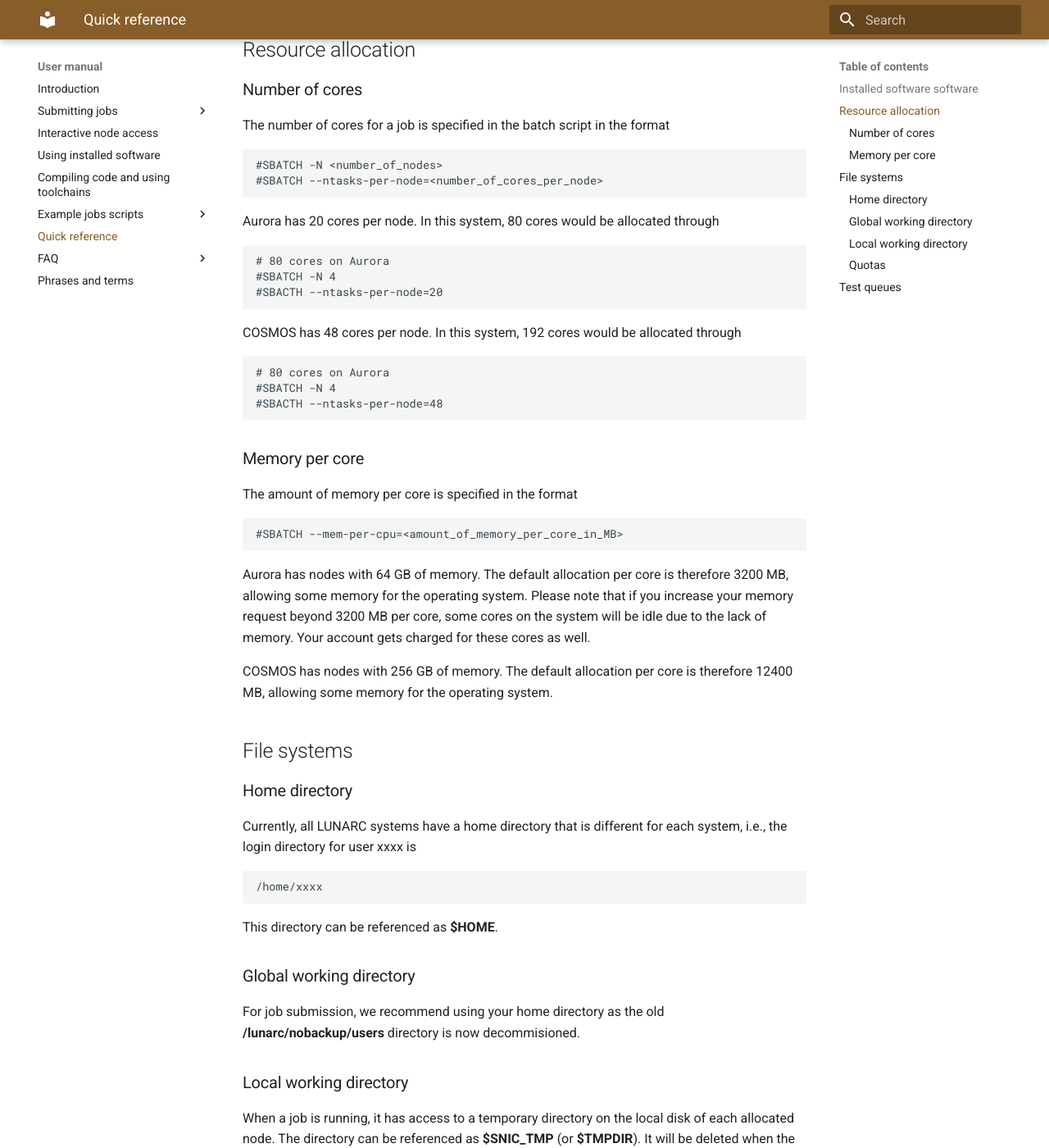
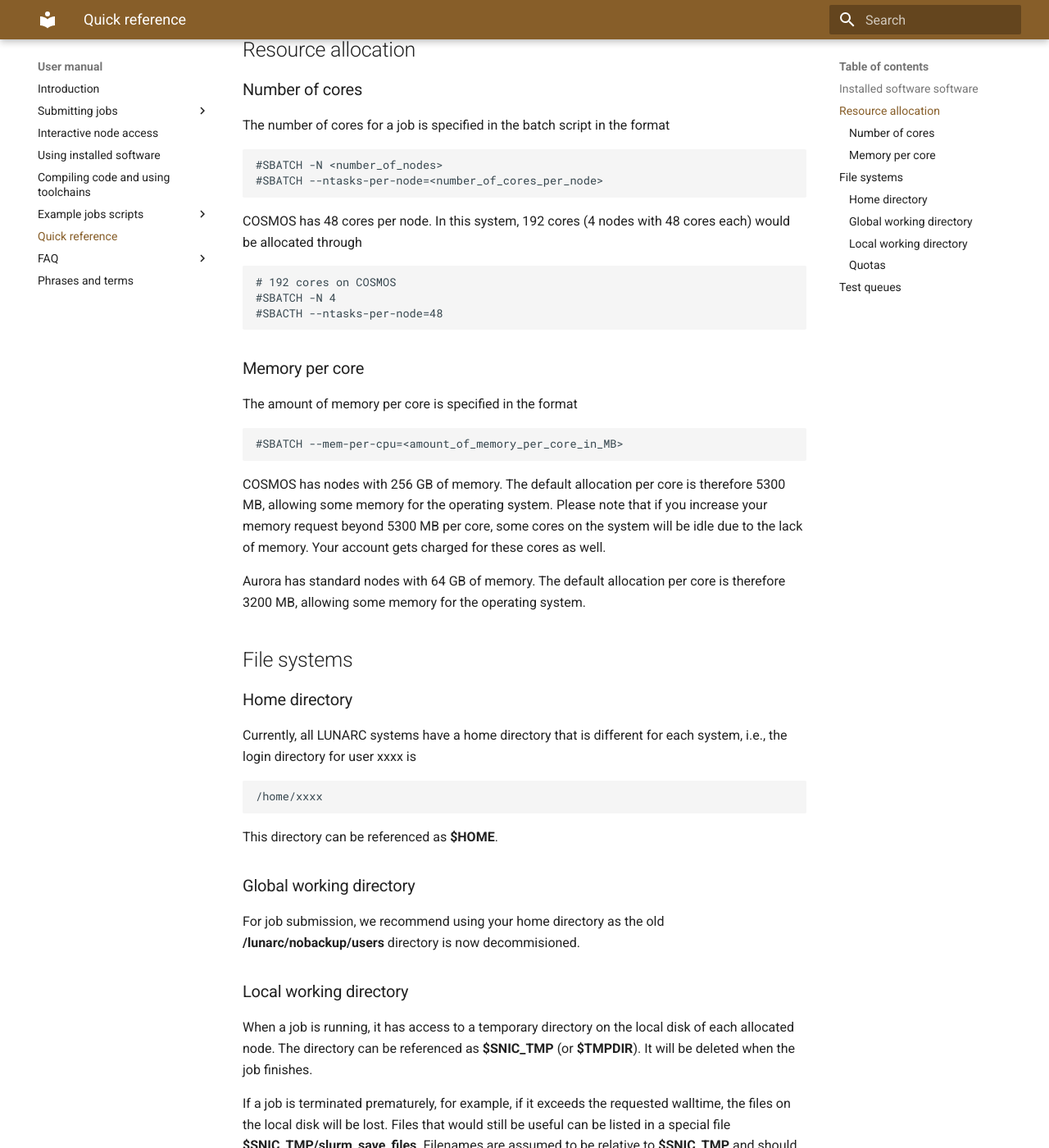
Before and after one commit to lunarc/lunarc_docs, an MkDocs documentation site: the page built from docs/manual/manual_quick_reference.md, in a window 1280 px wide and 1400 px high, scrolled down 813 px. Shown: the whole window at 82% size. Built offline with MkDocs 1.6.1 and Material for MkDocs 9.7.7, drawn with Linux system fonts in a browser that asks for light colours; comment, search, counter and statistics services are not loaded.

Commit message:
Update manual_quick_reference.md
fixed the default memory specs for COSMOS and aurora

```diff
--- a/docs/manual/manual_quick_reference.md
+++ b/docs/manual/manual_quick_reference.md
@@ -33,15 +33,16 @@
     #SBATCH -N <number_of_nodes>
     #SBATCH --ntasks-per-node=<number_of_cores_per_node>
 
-Aurora has 20 cores per node. In this system, 80 cores would be allocated through
+<!--Aurora has 20 cores per node. In this system, 80 cores would be allocated through
 
     # 80 cores on Aurora
     #SBATCH -N 4
     #SBACTH --ntasks-per-node=20
+    -->
 
-COSMOS has 48 cores per node. In this system, 192 cores would be allocated through
+COSMOS has 48 cores per node. In this system, 192 cores (4 nodes with 48 cores each) would be allocated through
 
-    # 80 cores on Aurora
+    # 192 cores on COSMOS
     #SBATCH -N 4
     #SBACTH --ntasks-per-node=48
 
@@ -51,9 +52,9 @@
 
     #SBATCH --mem-per-cpu=<amount_of_memory_per_core_in_MB>
 
-Aurora has nodes with 64 GB of memory. The default allocation per core is therefore 3200 MB, allowing some memory for the operating system.  Please note that if you increase your memory request beyond 3200 MB per core, some cores on the system will be idle due to the lack of memory.  Your account gets charged for these cores as well.
+COSMOS has nodes with 256 GB of memory. The default allocation per core is therefore 5300 MB, allowing some memory for the operating system.  Please note that if you increase your memory request beyond 5300 MB per core, some cores on the system will be idle due to the lack of memory.  Your account gets charged for these cores as well.
 
-COSMOS has nodes with 256 GB of memory. The default allocation per core is therefore 12400 MB, allowing some memory for the operating system.
+Aurora has standard nodes with 64 GB of memory. The default allocation per core is therefore 3200 MB, allowing some memory for the operating system.
 
 ## File systems
 
```
